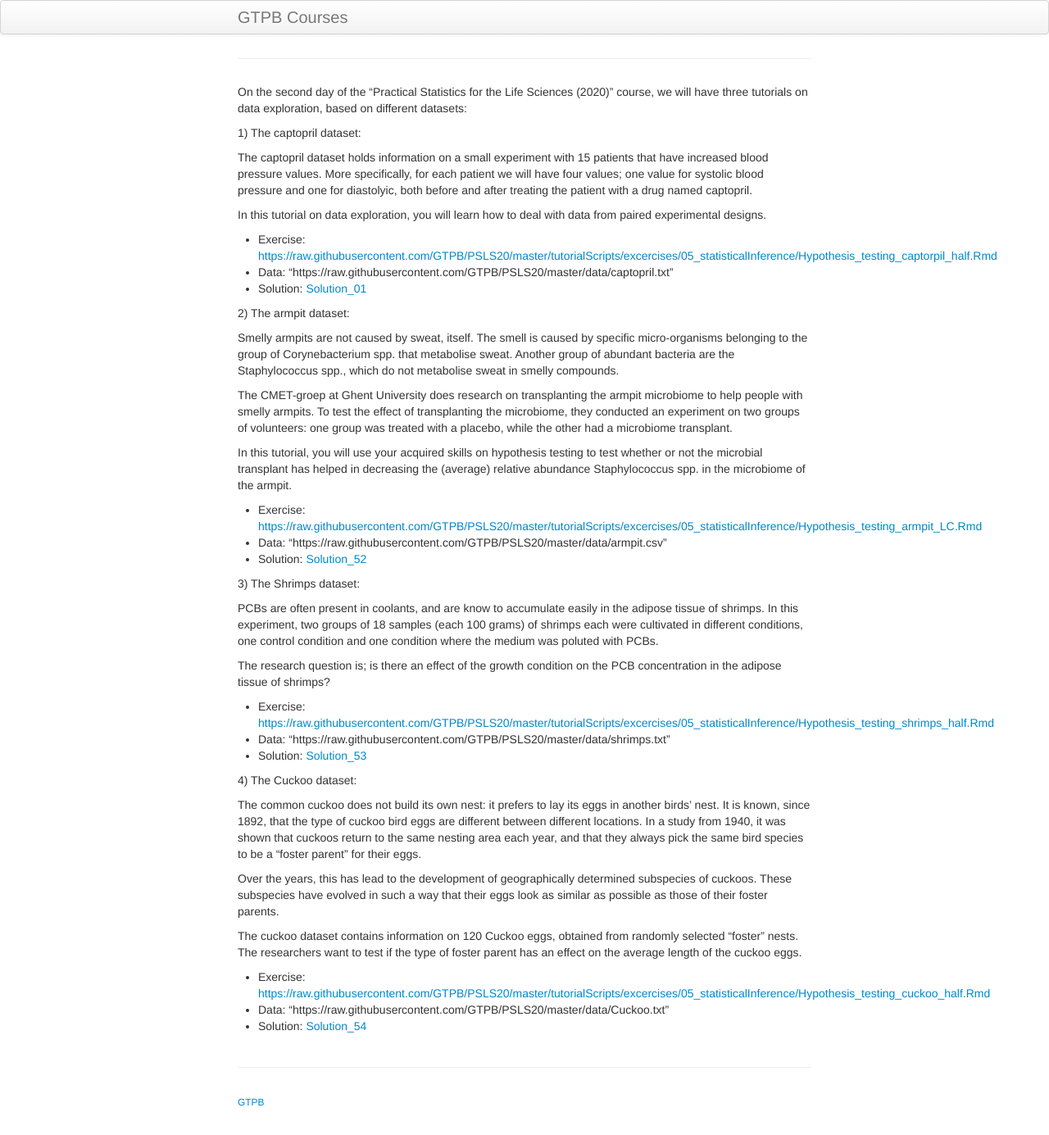
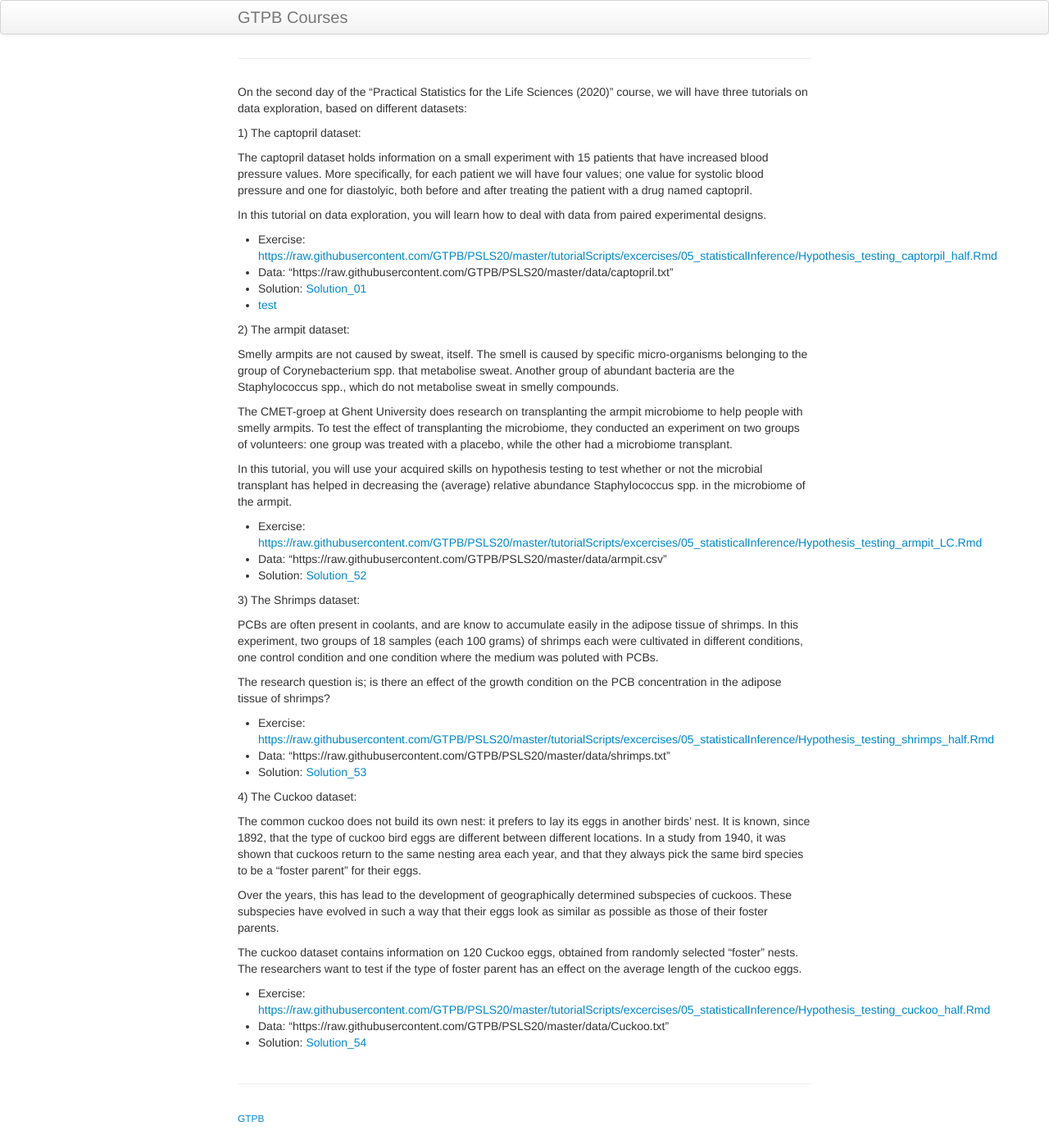
Before and after one commit to GTPB/PSLS20, a Jekyll site: the page built from pages/05_statisticlInference.md, in a window 1280 px wide. Shown: the whole page at 82% size. Built offline with Jekyll 4.4.1, drawn with Linux system fonts in a browser that asks for light colours; our own code applies the rules of GitHub Pages for plain Markdown files.

Commit message:
Update 05_statisticlInference.md

```diff
--- a/pages/05_statisticlInference.md
+++ b/pages/05_statisticlInference.md
@@ -11,6 +11,7 @@ In this tutorial on data exploration, you will learn how to deal with data from
 - Exercise: [https://raw.githubusercontent.com/GTPB/PSLS20/master/tutorialScripts/excercises/05_statisticalInference/Hypothesis_testing_captorpil_half.Rmd](https://raw.githubusercontent.com/GTPB/PSLS20/master/tutorialScripts/excercises/05_statisticalInference/Hypothesis_testing_captorpil_half.Rmd)
 - Data: "https://raw.githubusercontent.com/GTPB/PSLS20/master/data/captopril.txt"
 - Solution: [Solution_01](https://raw.githubusercontent.com/GTPB/PSLS20/master/tutorialScripts/solutions/05_statisticalInference/Hypothesis_testing_captorpil.Rmd)
+- [test](./05-statisticalInference.html)
 
 
 2) The armpit dataset:
```
